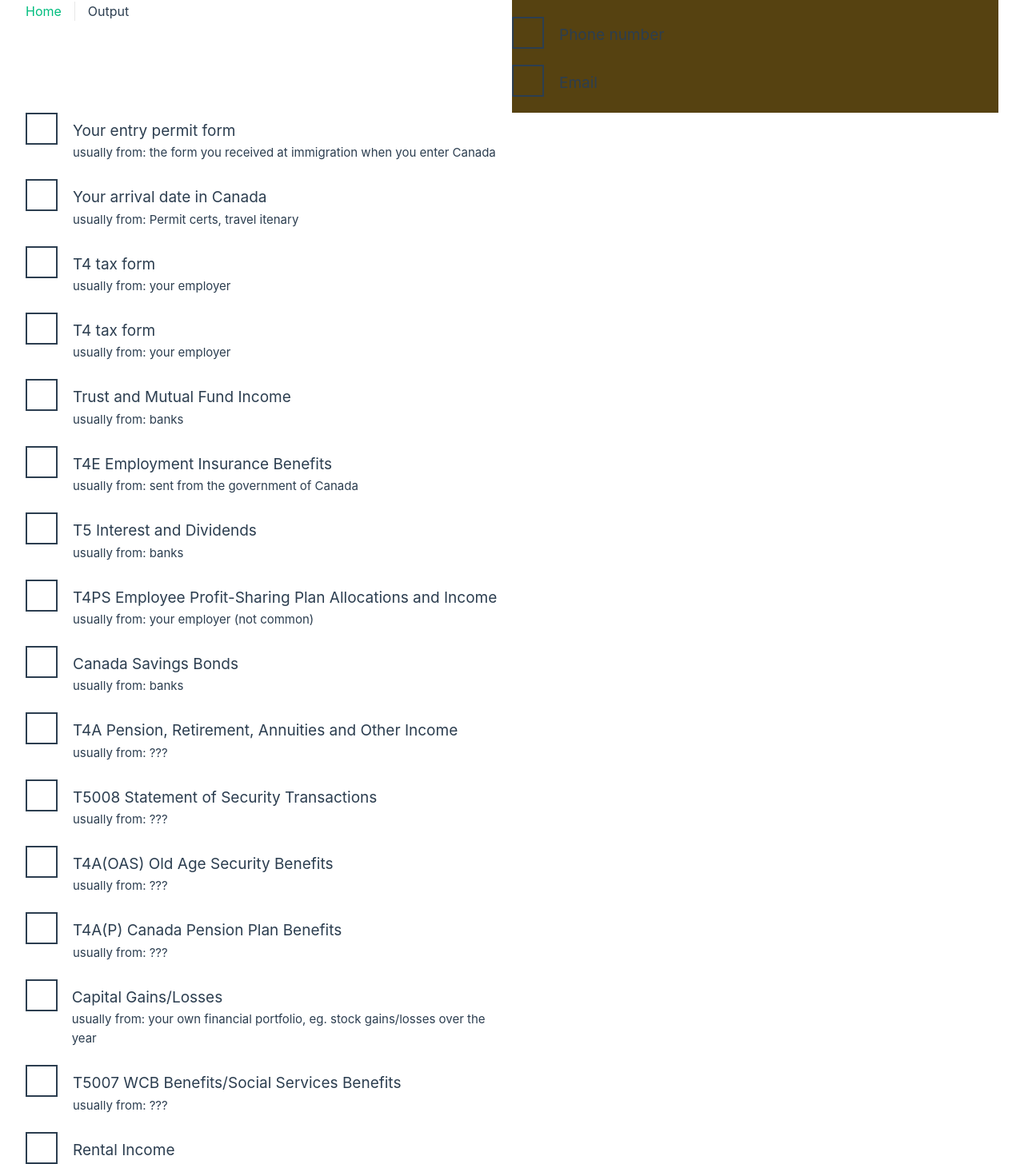
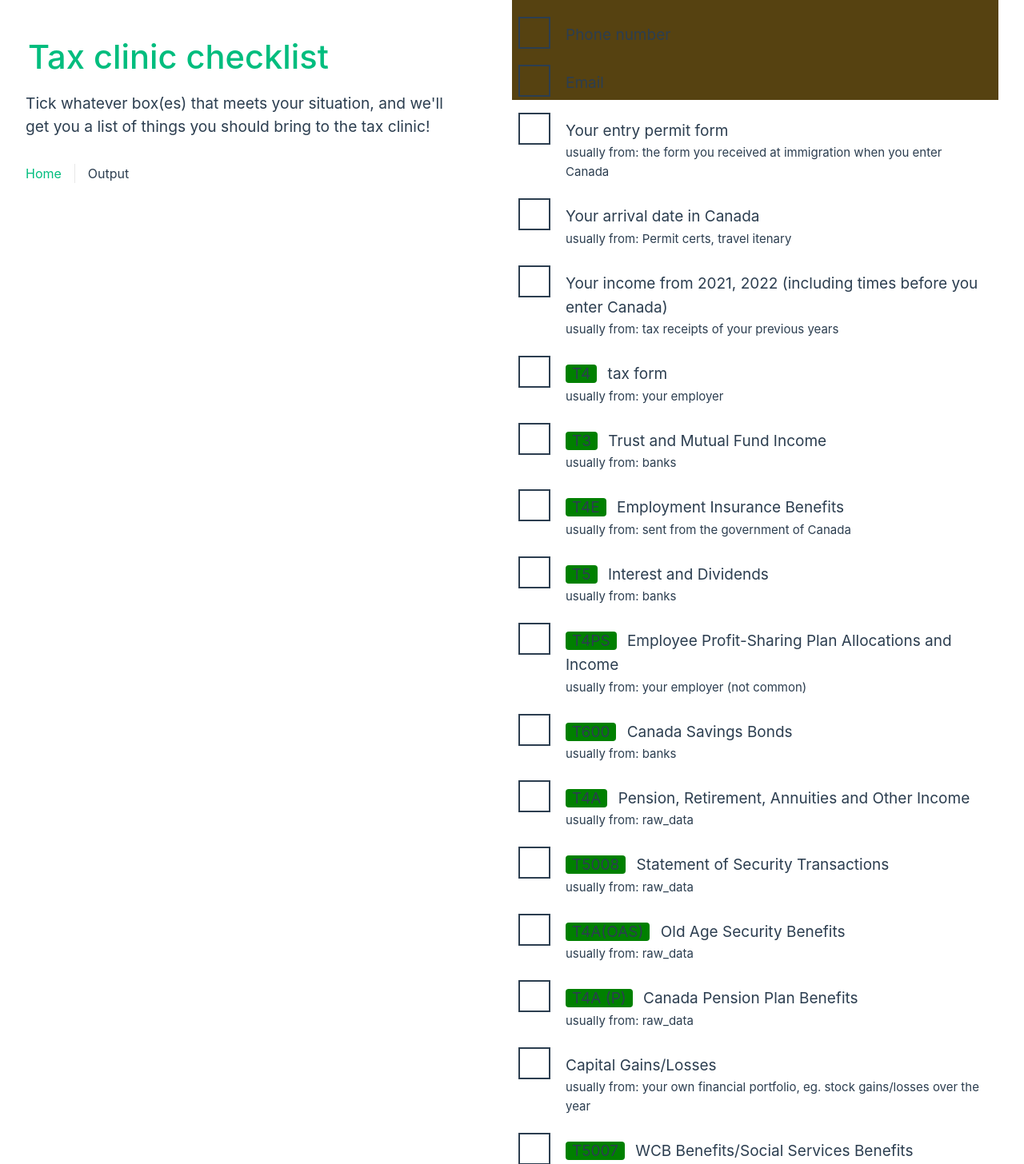
Before and after one commit to thomassth/tax-prep, a Vue app: page /output in a window 1280 px wide. Shown: the part 254-1710 px from the top of the page at 80% size. Built offline with nearby package versions, Linux system fonts and the light colour scheme.

Commit message:
document ID highlights

```diff
--- /dev/null
+++ b/src/components/BaseBadge.vue
@@ -0,0 +1,14 @@
+<template>
+  <span class="base-badge">
+    <slot></slot>
+  </span>
+</template>
+<style scoped>
+.base-badge {
+  background-color: green;
+  border-radius: 4px;
+  padding: 0 0.5rem;
+  margin-right: 0.5rem;
+  height: 1lh;
+}
+</style>
--- a/src/components/ChecklistItem.vue
+++ b/src/components/ChecklistItem.vue
@@ -46,8 +46,11 @@ const hasSlot = (name: string) => {
 
 <style scoped>
 .checklist-item {
-  display: flex;
+  display: grid;
+  grid-auto-flow: column;
+  grid-auto-columns: 44px 1fr;
   align-items: center;
+  margin: 0 0.5rem;
   margin-bottom: 1rem;
   position: relative;
 }
--- a/src/components/EssentialItem.vue
+++ b/src/components/EssentialItem.vue
@@ -1,7 +1,7 @@
 <script setup lang="ts">
 import { useOutputStore } from '@/stores/output.js'
 import ChecklistItem from '@/components/ChecklistItem.vue'
-import { computed, ref } from 'vue'
+import { computed } from 'vue'
 
 const outputStore = useOutputStore()
 
@@ -13,26 +13,16 @@ const essentialSet = new Set([
 const filteredItems = computed(() =>
   outputStore.outputDb.filter((item) => essentialSet.has(item.id) === true)
 )
-
-const items = ref(
-  filteredItems.value.map((item) => {
-    return {
-      id: item.id,
-      heading: item.name,
-      source: item.source
-    }
-  })
-)
 </script>
 
 <template>
   <div class="essentials">
     <h1>Essential stuff</h1>
     <div class="output">
-      <template v-for="item in items" :key="item.id">
+      <template v-for="item in filteredItems" :key="item.id">
         <ChecklistItem :id="item.id">
           <template #heading>
-            {{ item.heading }}
+            {{ item.name }}
           </template>
           <template #hints v-if="item.source"> usually from: {{ item.source }} </template>
         </ChecklistItem>
--- a/src/components/InputPage.vue
+++ b/src/components/InputPage.vue
@@ -29,5 +29,4 @@ const items = [
       </ChecklistItem>
     </template>
   </form>
-  <p>Selected values: {{ inputStore.printInput }}</p>
 </template>
--- a/src/components/OutputPage.vue
+++ b/src/components/OutputPage.vue
@@ -2,7 +2,9 @@
 import { useInputStore } from '@/stores/input.js'
 import { useOutputStore } from '@/stores/output.js'
 import ChecklistItem from '@/components/ChecklistItem.vue'
-import { computed, ref } from 'vue'
+import { computed } from 'vue'
+import BaseBadge from '@/components/BaseBadge.vue'
+import EssentialItem from './EssentialItem.vue'
 
 const inputStore = useInputStore()
 const outputStore = useOutputStore()
@@ -28,24 +30,21 @@ const filteredItems = computed(() => {
     ? outputStore.outputDb.filter((item) => filteredSet.value.has(item.id) === true)
     : outputStore.outputDb.filter((item) => essentialSet.has(item.id) !== true)
 })
-
-const items = ref(
-  filteredItems.value.map((item) => {
-    return {
-      id: item.id,
-      heading: item.name,
-      source: item.source
-    }
-  })
-)
 </script>
 
 <template>
   <div class="output">
-    <template v-for="item in items" :key="item.id">
+    <EssentialItem />
+    <template v-for="item in filteredItems" :key="item.id">
       <ChecklistItem :id="item.id">
         <template #heading>
-          {{ item.heading }}
+          <div class="checkbox-desc">
+            <template v-if="Array.isArray(item.formId)">
+              <BaseBadge v-for="id in item.formId" :key="id">{{ id }} </BaseBadge>
+            </template>
+            <BaseBadge v-else-if="item.formId">{{ item.formId }}</BaseBadge>
+            {{ item.name }}
+          </div>
         </template>
         <template #hints> usually from: {{ item.source }} </template>
       </ChecklistItem>
--- a/src/data/main_list.json
+++ b/src/data/main_list.json
@@ -33,59 +33,69 @@
       "source": "Permit certs, travel itenary"
     },
     {
-      "id": "T4",
-      "name": "T4 tax form",
-      "source": "your employer"
+      "id": "previous_income",
+      "name": "Your income from 2021, 2022 (including times before you enter Canada)",
+      "source": "tax receipts of your previous years"
     },
     {
       "id": "T4",
-      "name": "T4 tax form",
+      "formId": "T4",
+      "name": "tax form",
       "source": "your employer"
     },
     {
       "id": "T3",
+      "formId": "T3",
       "name": "Trust and Mutual Fund Income",
       "source": "banks"
     },
     {
       "id": "T4E",
-      "name": "T4E Employment Insurance Benefits",
+      "formId": "T4E",
+      "name": "Employment Insurance Benefits",
       "source": "sent from the government of Canada"
     },
     {
       "id": "T5",
-      "name": "T5 Interest and Dividends",
+      "formId": "T5",
+      "name": "Interest and Dividends",
       "source": "banks"
     },
     {
       "id": "T4PS",
-      "name": "T4PS Employee Profit-Sharing Plan Allocations and Income",
+      "formId": "T4PS",
+      "name": "Employee Profit-Sharing Plan Allocations and Income",
       "source": "your employer (not common)"
     },
     {
       "id": "T600",
+      "formId": "T600",
       "name": "Canada Savings Bonds",
       "source": "banks"
     },
     {
       "id": "T4A",
-      "name": "T4A Pension, Retirement, Annuities and Other Income",
-      "source": "???"
+      "formId": "T4A",
+      "name": "Pension, Retirement, Annuities and Other Income",
+      "source": "raw_data"
     },
     {
       "id": "T5008",
-      "name": "T5008 Statement of Security Transactions",
-      "source": "???"
+      "formId": "T5008",
+      "name": "Statement of Security Transactions",
+      "source": "raw_data"
     },
     {
       "id": "T4A_OAS",
-      "name": "T4A(OAS) Old Age Security Benefits",
-      "source": "???"
+      "formId": "T4A(OAS)",
+      "name": "Old Age Security Benefits",
+      "source": "raw_data"
     },
     {
       "id": "T4A_P",
-      "name": "T4A(P) Canada Pension Plan Benefits",
-      "source": "???"
+      "formId": "T4A (P)",
+      "name": "Canada Pension Plan Benefits",
+      "source": "raw_data"
     },
     {
       "id": "capital",
@@ -94,8 +104,9 @@
     },
     {
       "id": "T5007",
-      "name": "T5007 WCB Benefits/Social Services Benefits",
-      "source": "???"
+      "formId": "T5007",
+      "name": "WCB Benefits/Social Services Benefits",
+      "source": "raw_data"
     },
     {
       "id": "rental",
@@ -104,48 +115,50 @@
     },
     {
       "id": "T4_RIF",
+      "formId": "T4 (RIF)",
       "name": "RRIF Income",
-      "source": "???"
+      "source": "raw_data"
     },
     {
       "id": "alimony",
       "name": "Alimony Received (if any)",
-      "source": "???"
+      "source": "raw_data"
     },
     {
       "id": "T4_RSP",
+      "formId": "T4 (RSP)",
       "name": "RRSP Withdrawal",
       "source": "banks"
     },
     {
       "id": "childSupport",
       "name": "Taxable Child Support Received",
-      "source": "???"
+      "source": "raw_data"
     },
     {
       "id": "selfEarn",
       "name": "Self-Employed Earnings Information",
-      "source": "???"
+      "source": "raw_data"
     },
     {
       "id": "scholarship",
       "name": "Scholarships/Bursaries",
-      "source": "???"
+      "source": "raw_data"
     },
     {
       "id": "selfComm",
       "name": "Self-Employed Commissions Earnings Information",
-      "source": "???"
+      "source": "raw_data"
     },
     {
       "id": "professional",
       "name": "Professional Earnings Information",
-      "source": "???"
+      "source": "raw_data"
     },
     {
       "id": "argri",
       "name": "Farming/Fishing Earnings Information",
-      "source": "???"
+      "source": "raw_data"
     },
     {
       "id": "1",
@@ -163,7 +176,7 @@
       "source": "raw_data"
     },
     {
-      "id": "4",
+      "id": "student_loans",
       "name": "Interest Paid on Student Loans",
       "source": "raw_data"
     },
@@ -254,7 +267,7 @@
     },
     {
       "id": "22",
-      "name": "Spouse Amount - Equivalent to Spouse&#39;s Net Income",
+      "name": "Spouse Amount - Equivalent to Spouse's Net Income",
       "source": "raw_data"
     },
     {
@@ -264,38 +277,40 @@
     },
     {
       "id": "24",
-      "name": "Spouse Amount - Spouse&#39;s Net Income",
+      "name": "Spouse Amount - Spouse's Net Income",
       "source": "raw_data"
     },
     {
-      "id": "25",
+      "id": "work_expense",
       "name": "Employment Expenses - Expense Summary",
-      "source": "raw_data"
+      "source": "workplace"
     },
     {
-      "id": "26",
+      "id": "tradeperson",
       "name": "Tradespersons Tools Expenses",
       "source": "raw_data"
     },
     {
-      "id": "27",
+      "id": "teacher",
       "name": "Eligible Teaching Supplies Purchased (for teachers and early educatiors only)",
       "source": "raw_data"
     },
     {
-      "id": "28",
-      "name": "Tuition - T2202/T2202A - Tuition Fees",
-      "source": "raw_data"
+      "id": "tuition",
+      "formId": ["T2202", "T2202A"],
+      "name": "Tuition / Tuition Fees",
+      "source": "your school"
     },
     {
-      "id": "29",
-      "name": "T2200 Declaration of Conditions of Employment",
-      "source": "raw_data"
+      "id": "work_condition",
+      "formId": "T2200",
+      "name": "Declaration of Conditions of Employment",
+      "source": "your workplace"
     },
     {
-      "id": "30",
-      "name": "Tuition - Dependent&#39;s Net Income (For Transfer of Credits)",
-      "source": "raw_data"
+      "id": "tuition_dependent",
+      "name": "Tuition - Dependent's Net Income (For Transfer of Credits)",
+      "source": "your dependent's workplace"
     },
     {
       "id": "31",
@@ -305,10 +320,10 @@
     {
       "id": "32",
       "name": "Union and Professional Dues",
-      "source": "raw_data"
+      "source": "your workplace / union"
     },
     {
-      "id": "33",
+      "id": "home_office",
       "name": "Home Office Expenses as an Employee",
       "source": "raw_data"
     }
--- a/src/stores/output.ts
+++ b/src/stores/output.ts
@@ -5,8 +5,12 @@ export const useOutputStore = defineStore('output', () => {
   const outputGroup = new Map()
   outputGroup.set('essential', new Set(['name', 'ssn']))
   outputGroup.set('address', new Set(['address', 'phone', 'email']))
-  outputGroup.set('work', new Set(['T4']))
-  outputGroup.set('newcomer', new Set(['permit', 'arrivalDate']))
+  outputGroup.set(
+    'work',
+    new Set(['T4', 'work_expense', 'tradeperson', 'teacher', 'work_condition', 'home_office'])
+  )
+  outputGroup.set('study', new Set(['tuition', 'tuition_dependent', 'student_loans']))
+  outputGroup.set('newcomer', new Set(['permit', 'arrivalDate', 'previous_income']))
   outputGroup.set('rent', new Set(['rental']))
   // TODO: better solution than this?
   return { outputGroup, outputDb: output.items }
--- a/src/views/OutputView.vue
+++ b/src/views/OutputView.vue
@@ -1,10 +1,8 @@
 <script setup lang="ts">
-import EssentialItem from '@/components/EssentialItem.vue'
 import OutputPage from '../components/OutputPage.vue'
 </script>
 
 <template>
-  <EssentialItem />
   <OutputPage />
 </template>
 
```
